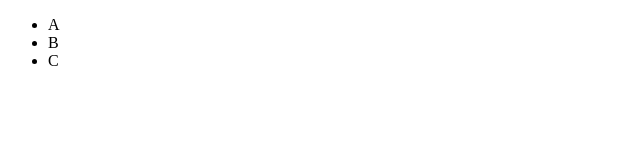
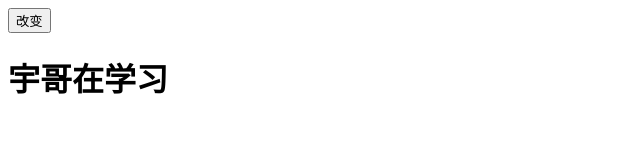
Before and after one commit to evan-lin9/mini-snabbdom, a website built with webpack: page index.html in a window 1280 px wide. Shown: the whole page, without its empty margins (0-640 px from the left). Built offline with nearby package versions, Linux system fonts and the light colour scheme.

```diff
--- a/index.html
+++ b/index.html
@@ -8,6 +8,7 @@
   <title>mini-snabbdom</title>
 </head>
 <body>
+  <button id="btn">改变</button>
   <div id="root"></div>
   <script src="./main.js"></script>
 </body>
--- a/src/index.ts
+++ b/src/index.ts
@@ -2,13 +2,20 @@
 import { patch } from './mini-snabbdom/patch'
 
 const root: HTMLElement = document.getElementById('root');
+const vnode1 = h('h1', '宇哥在学习')
 
-const vnode = h(
+const vnode2 = h(
   'ul', {}, [
     h('li', {}, 'A'),
     h('li', {}, 'B'),
-    h('li', {}, 'C'),
+    h('li', {}, [
+      h('h1', '标题'),
+      h('p', '内容')
+    ]),
   ]
 )
-console.log(vnode)
-patch(root, vnode)
+patch(root, vnode1)
+
+document.getElementById('btn').addEventListener('click', function() {
+  patch(vnode1, vnode2)
+})
```
Also changed, not shown: README.md.
